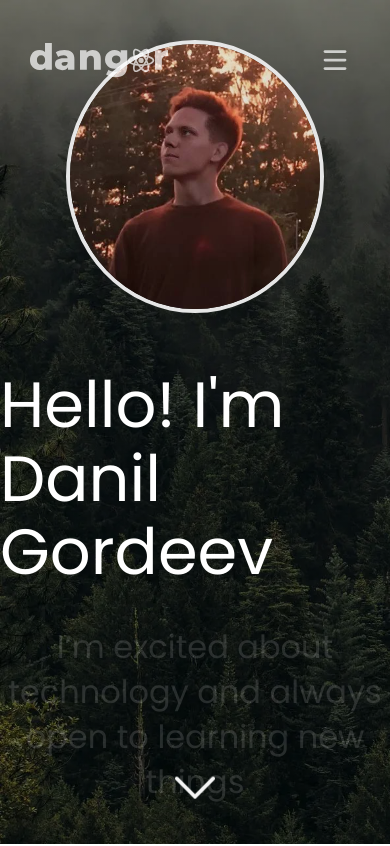
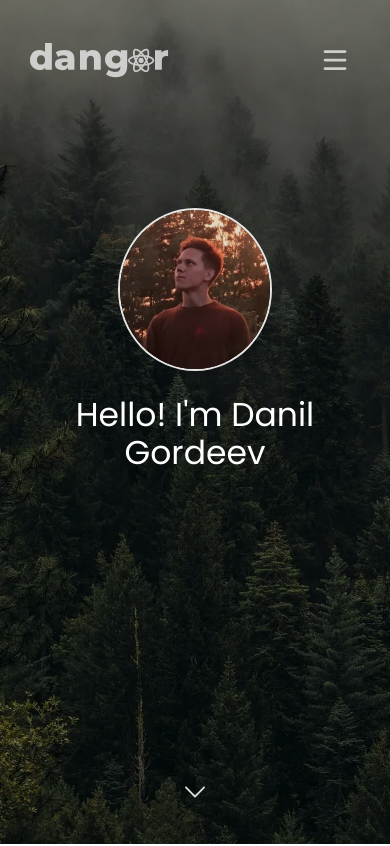
Before and after one commit to dangor220/dangor, a React (Vite) app: page / in a window 390 px wide. Shown: the top 846 px of the page. Built offline with nearby package versions, Linux system fonts and the light colour scheme.

Commit message:
feat: add some adaptive to preview component

```diff
--- a/src/App.tsx
+++ b/src/App.tsx
@@ -1,18 +1,20 @@
 import './i18n/i18n';
+import React, { useState } from 'react';
 
 import Background from './components/Background';
 import Header from './components/Header';
+import Preview from './components/Preview';
 
 import 'normalize.css';
 import './scss/app.scss';
-import Preview from './components/Preview';
 
 export default function App(): React.ReactNode {
+  const [menuIsOpen, setMenuIsOpen] = useState<boolean>(false);
+
   return (
     <>
-      <Header />
-      <Preview />
-      <Preview />
+      <Header menuIsOpen={menuIsOpen} setMenuIsOpen={setMenuIsOpen} />
+      <Preview menuIsOpen={menuIsOpen} />
       <Background />
     </>
   );
--- a/src/components/Header/index.tsx
+++ b/src/components/Header/index.tsx
@@ -8,13 +8,18 @@ import Hamburger from '../Hamburger';
 
 import styles from './Header.module.scss';
 
-export default function Header(): React.ReactNode {
+export default function Header({
+  menuIsOpen,
+  setMenuIsOpen,
+}: {
+  menuIsOpen: boolean;
+  setMenuIsOpen: React.Dispatch<React.SetStateAction<boolean>>;
+}): React.ReactNode {
   const navList: string[] = ['home', 'about', 'skills', 'projects', 'contact'];
   const [t, i18n] = useTranslation();
   const [activeItem, setActiveItem] = useState<number>(0);
   const [activeLang, setActiveLang] = useState<string | undefined>('');
   const [headerIsFixed, setHeaderIsFixed] = useState<boolean>(false);
-  const [menuIsOpen, setMenuIsOpen] = useState<boolean>(false);
 
   const handleScroll = useCallback(() => {
     const scrollTop = window.scrollY;
--- a/src/components/Preview/Preview.module.scss
+++ b/src/components/Preview/Preview.module.scss
@@ -9,18 +9,78 @@
   height: 100vh;
   color: $transparent-white;
 }
+
 .image {
   width: 250px;
   margin-bottom: 55px;
   border-radius: 50%;
   border: 4px solid $active-white;
   filter: brightness(0.9);
+  transition: opacity 0.3s ease-in-out;
+
+  // max-width
+  @media (max-width: 768px) {
+    width: 200px;
+    border-width: 3px;
+    margin-bottom: 35px;
+  }
+
+  @media (max-width: 425px) {
+    width: 150px;
+    border-width: 2px;
+    margin-bottom: 25px;
+  }
+
+  // max-height
+
+  @media (max-height: 710px) and (max-width: 768px) {
+    width: 180px;
+    margin-bottom: 15px;
+  }
+  @media (max-height: 710px) and (max-width: 425px) {
+    width: 150px;
+    margin-bottom: 15px;
+  }
+  @media (max-height: 568px) and (max-width: 768px) {
+    display: none;
+  }
+  @media (max-height: 600px) and (min-width: 768px) {
+    display: none;
+  }
+}
+.imageHidden {
+  opacity: 0;
+  transition: opacity 0.3s ease-in-out;
 }
 
 .title {
+  margin-bottom: 35px;
+  font-size: 64px;
+  text-align: center;
   color: $active-white;
-  font-size: 64px;
-  margin-bottom: 35px;
+  transition: opacity 0.3s ease-in-out;
+
+  @media (max-width: 768px) {
+    font-size: 46px;
+    margin-bottom: 25px;
+    padding: 0 30px;
+  }
+  @media (max-width: 425px) {
+    font-size: 33px;
+    margin-bottom: 15px;
+    padding: 0 15px;
+  }
+
+  @media (max-height: 368px) and (max-width: 768px) {
+    margin-bottom: 10px;
+    font-size: 35px;
+  }
+}
+.titleHidden {
+  @media (max-height: 710px) {
+    opacity: 0;
+    transition: opacity 0.3s ease-in-out;
+  }
 }
 
 .subtitle {
@@ -30,6 +90,28 @@
   font-size: 32px;
   text-align: center;
   line-height: 45px;
+
+  @media (max-width: 768px) {
+    max-width: 600px;
+    height: 150px;
+    font-size: 23px;
+    line-height: 40px;
+    padding: 0 30px;
+  }
+  @media (max-width: 425px) {
+    padding: 0 15px;
+  }
+
+  // max-height
+  @media (max-height: 710px) {
+    height: 100px;
+  }
+
+  @media (max-height: 368px) and (max-width: 768px) {
+    font-size: 20px;
+    line-height: 35px;
+    height: 80px;
+  }
 }
 
 .subtitle.visible {
@@ -45,6 +127,20 @@
     fill: $active-white;
     width: 40px;
     height: 40px;
+
+    @media (max-width: 768px) {
+      width: 30px;
+      height: 30px;
+    }
+    @media (max-width: 425px) {
+      width: 20px;
+      height: 20px;
+    }
+
+    @media (max-height: 368px) and (max-width: 768px) {
+      width: 25px;
+      height: 25px;
+    }
   }
 }
 
--- a/src/components/Preview/index.tsx
+++ b/src/components/Preview/index.tsx
@@ -4,7 +4,7 @@ import { useTranslation } from 'react-i18next';
 import styles from './Preview.module.scss';
 import author from '../../assets/images/author/author.jpg';
 
-export default function Preview(): React.ReactNode {
+export default function Preview({ menuIsOpen }: { menuIsOpen: boolean }): React.ReactNode {
   const [t] = useTranslation();
   const subtitleText: string[] = [t('whoIAm'), t('goal'), t('suggest')];
   const [currentIndex, setCurrentIndex] = useState(0);
@@ -24,8 +24,14 @@ export default function Preview(): React.ReactNode {
 
   return (
     <div className={styles.preview}>
-      <img className={styles.image} src={author} alt="Danil Gordeev" />
-      <div className={styles.title}>{t('welcome')}</div>
+      <img
+        className={`${styles.image} ${menuIsOpen ? styles.imageHidden : ''}`}
+        src={author}
+        alt="Danil Gordeev"
+      />
+      <div className={`${styles.title} ${menuIsOpen ? styles.titleHidden : ''}`}>
+        {t('welcome')}
+      </div>
       <div className={`${styles.subtitle} ${isVisible ? styles.visible : ''}`}>
         {subtitleText[currentIndex]}
       </div>
```
